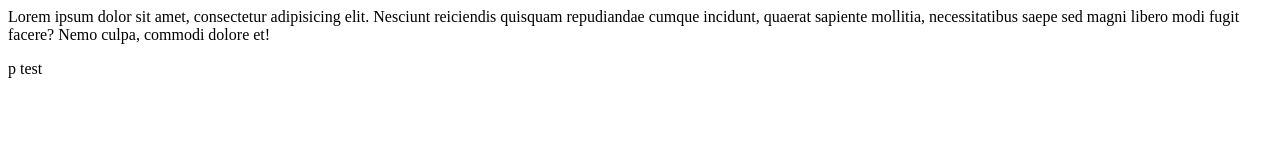
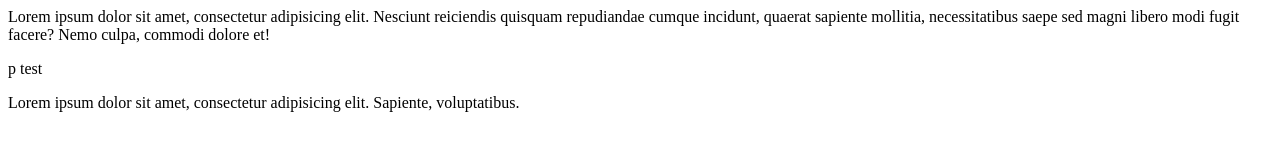
Before and after one commit to Rizayev/LAVR_LEARN, a plain HTML site: page index.html in a window 1280 px wide. Drawn offline with Linux system fonts and the light colour scheme.

Commit message:
more block

```diff
--- a/index.html
+++ b/index.html
@@ -13,5 +13,8 @@
   <p>
     p test
   </p>
+  <div class="more-block">
+    Lorem ipsum dolor sit amet, consectetur adipisicing elit. Sapiente, voluptatibus.
+  </div>
 </body>
 </html>
```
